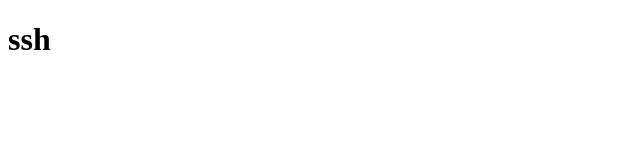
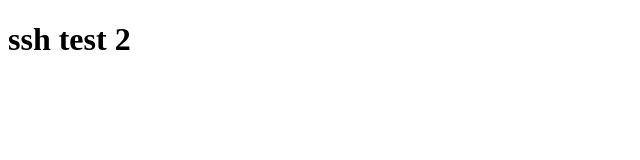
Before and after one commit to Mark8Kent/core, a plain HTML site: page index.html in a window 1280 px wide. Shown: the whole page, without its empty margins (0-640 px from the left). Drawn offline with Linux system fonts and the light colour scheme.

Commit message:
ssh test 2

```diff
--- a/index.html
+++ b/index.html
@@ -6,7 +6,6 @@
   <title>Document</title>
 </head>
 <body>
-  <h1>ssh
-  </h1>
+  <h1>ssh test 2</h1>
 </body>
 </html>
```
